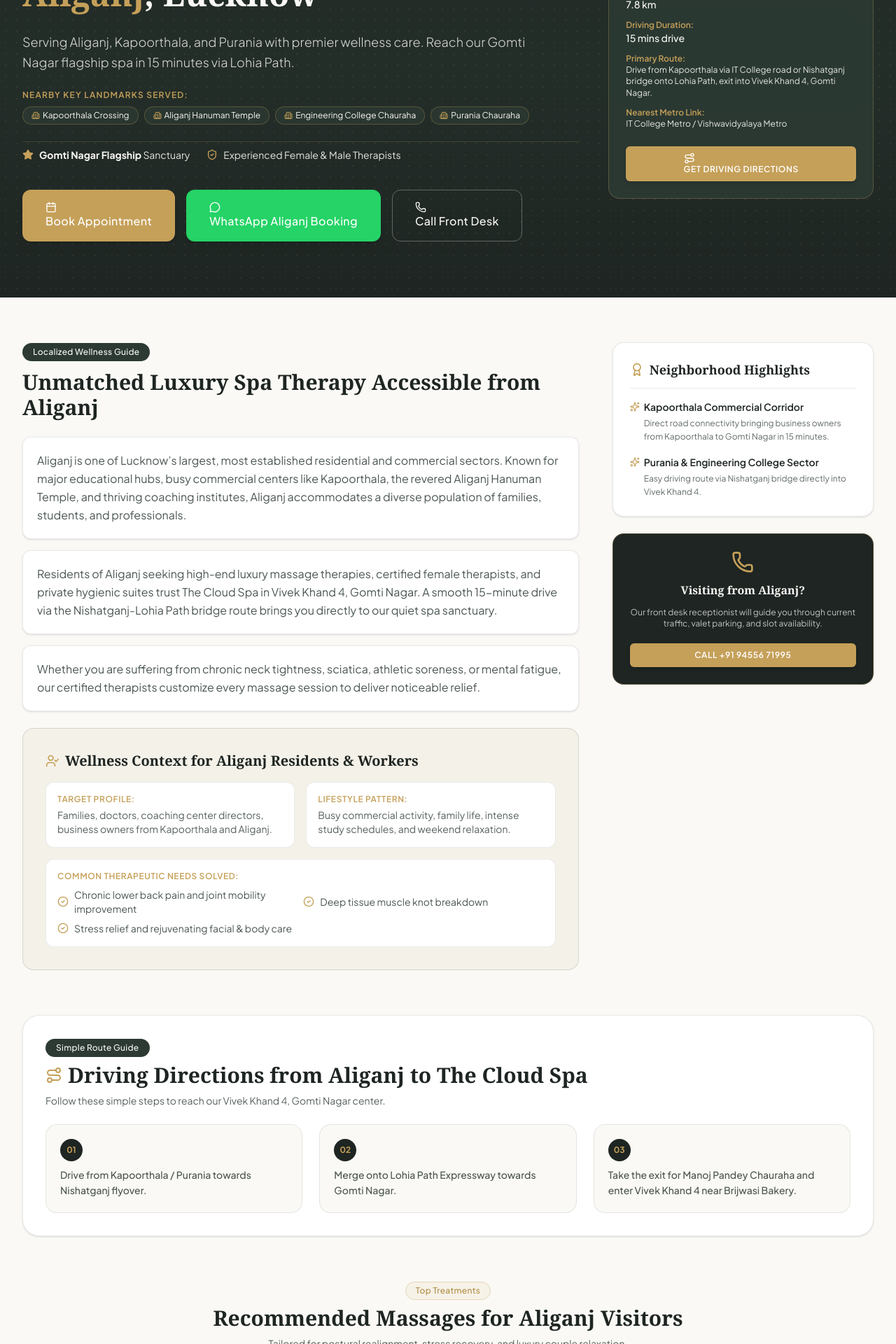
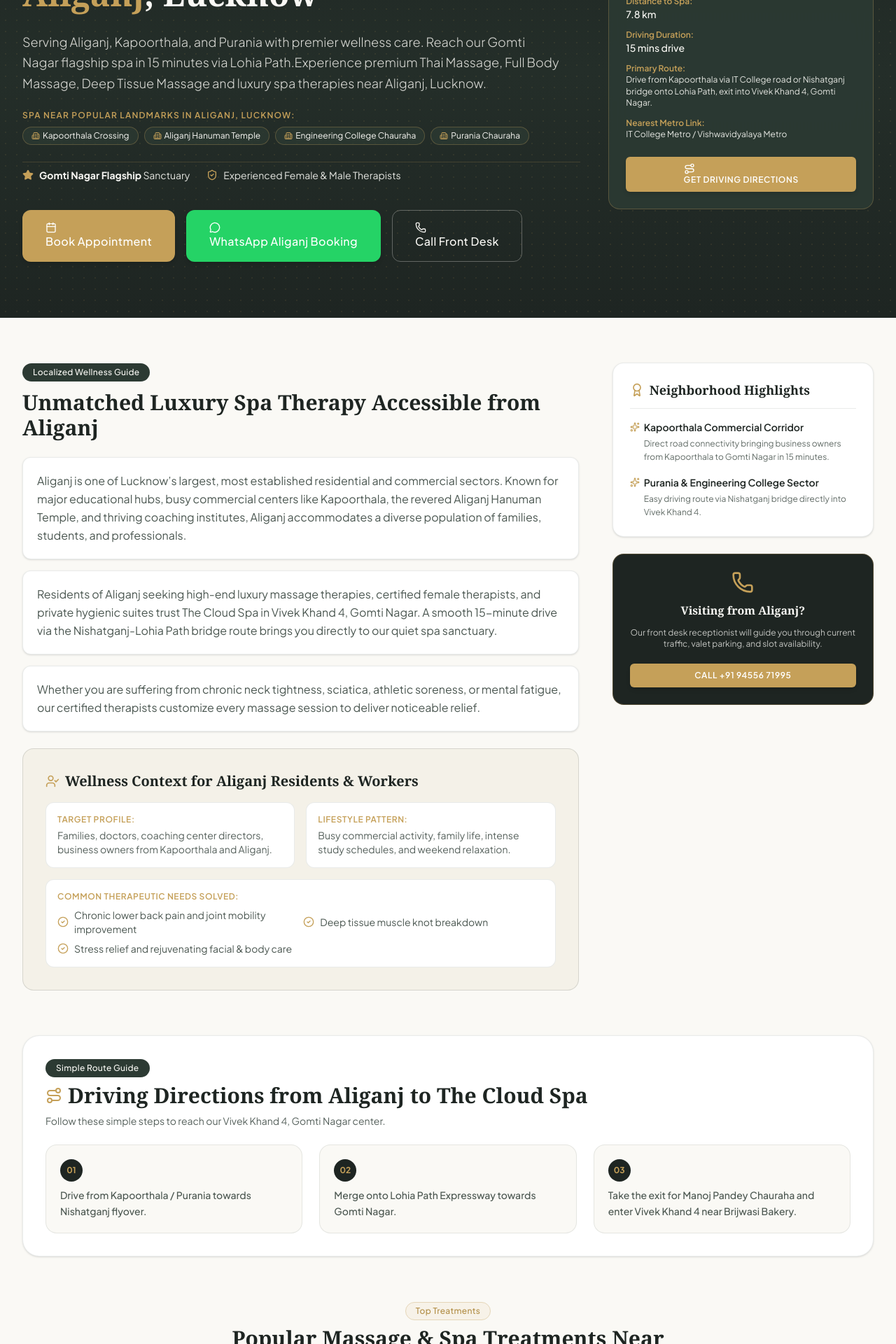
Before and after one commit to verpankaj2025-ops/the-cloud-spa, a Next.js app: page /locations/aliganj in a window 1280 px wide. Shown: the part 360-2280 px from the top of the page at 70% size. Built offline with nearby package versions, Linux system fonts and the light colour scheme; no server answers; a web font is replaced by a local one.

Commit message:
seo: improve location page local search intent

```diff
--- a/src/components/locations/LocationDetailClientPage.tsx
+++ b/src/components/locations/LocationDetailClientPage.tsx
@@ -95,17 +95,19 @@
                 </div>
 
                 <h1 className="text-3xl sm:text-4xl lg:text-5xl font-serif font-bold text-[#FAF9F5] leading-tight">
-                  Luxury Spa Services Near <span className="text-[#C5A059]">{location.name}</span>, Lucknow
+                  Best Spa & Massage Center Near <span className="text-[#C5A059]">{location.name}</span>, Lucknow
                 </h1>
 
                 <p className="text-base sm:text-lg text-[#FAF9F5]/85 leading-relaxed font-light max-w-3xl">
                   {location.heroSubtitle}
+
+                  Experience premium Thai Massage, Full Body Massage, Deep Tissue Massage and luxury spa therapies near {location.name}, Lucknow.
                 </p>
 
                 {/* Key Landmarks Chips */}
                 <div className="space-y-2">
                   <span className="text-xs uppercase tracking-widest text-[#C5A059] font-semibold block">
-                    Nearby Key Landmarks Served:
+                    Spa Near Popular Landmarks in {location.name}, Lucknow:
                   </span>
                   <div className="flex flex-wrap gap-2">
                     {location.landmarks.map((landmark, idx) => (
@@ -344,7 +346,7 @@
                 Top Treatments
               </LuxuryBadge>
               <h2 className="text-2xl sm:text-3xl font-serif font-bold text-[#1E2522]">
-                Recommended Massages for {location.name} Visitors
+                Popular Massage & Spa Treatments Near {location.name}, Lucknow
               </h2>
               <p className="text-xs sm:text-sm text-[#2C3A33]/80">
                 Tailored for postural realignment, stress recovery, and luxury couple relaxation.
```
